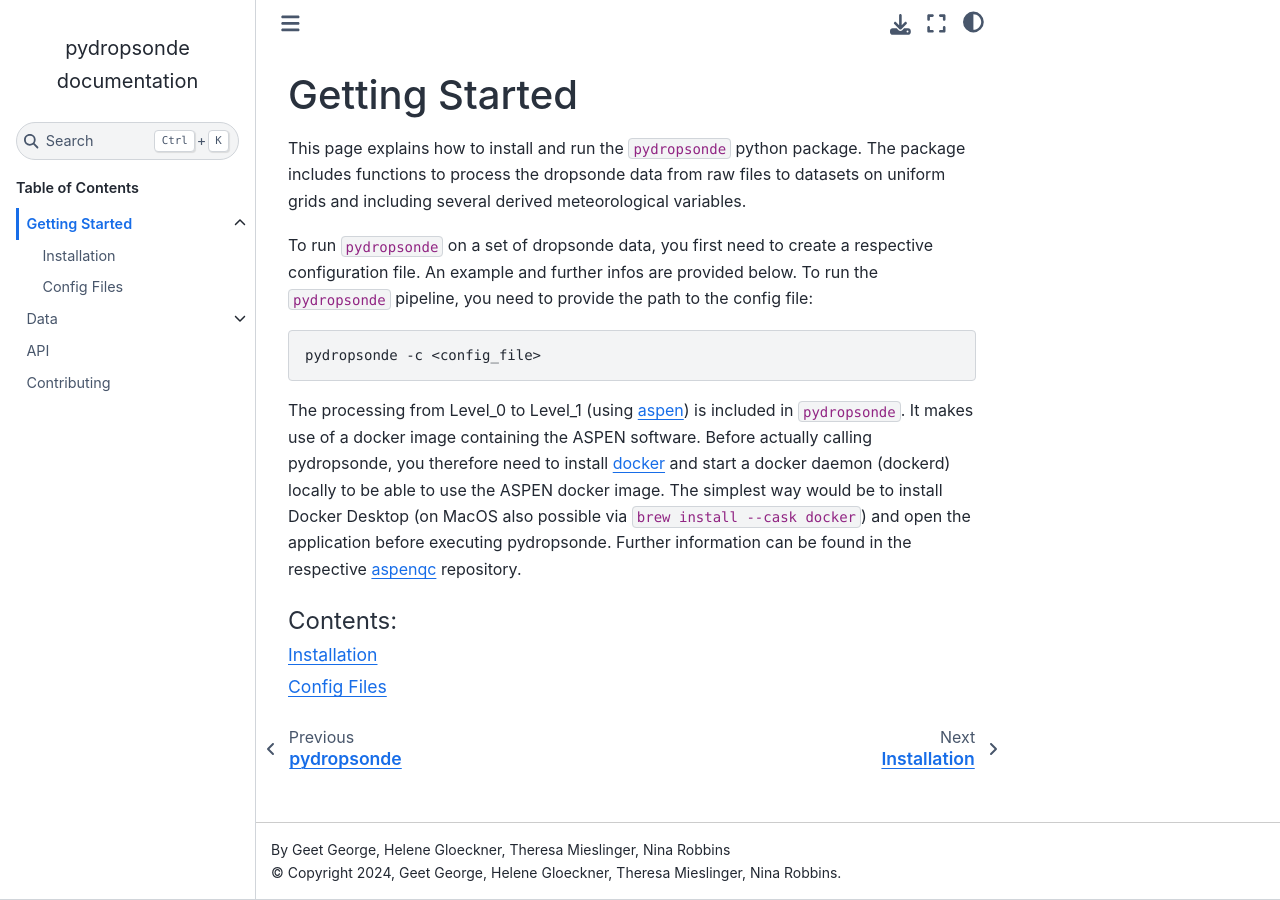
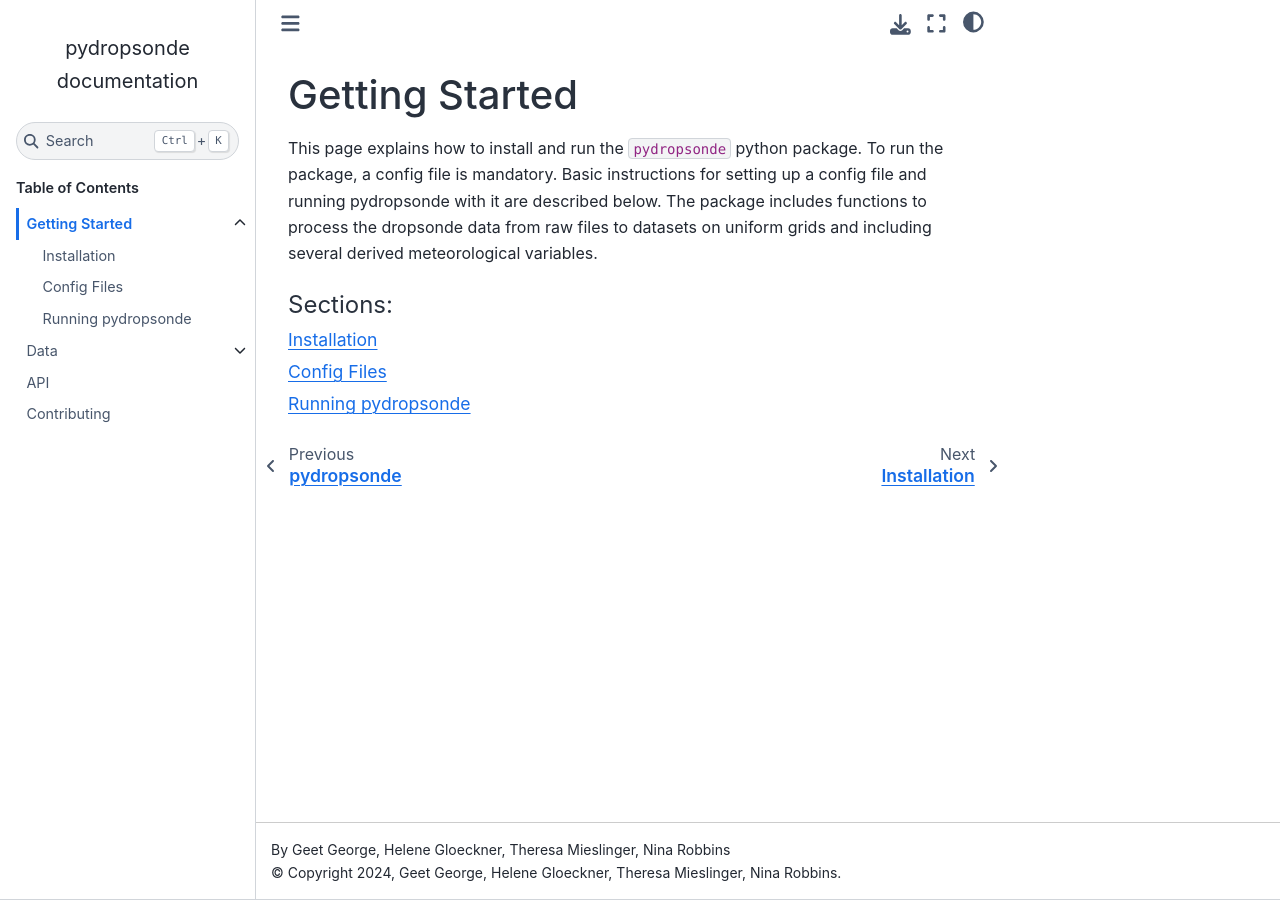
Before and after one commit to tmieslinger/pydropsonde, a Sphinx documentation site: the page built from docs/source/tutorial/index.rst, in a window 1280 px wide. Built offline with Sphinx 7.4.7 and the Sphinx Book theme 1.1.4, drawn with Linux system fonts in a browser that asks for light colours.

Commit message:
Getting Started: move info on running pydropsonde to subpage

```diff
--- a/docs/source/tutorial/index.rst
+++ b/docs/source/tutorial/index.rst
@@ -3,20 +3,15 @@ Getting Started
 
 
 
-This page explains how to install and run the ``pydropsonde`` python package. The package includes functions to process the dropsonde data from raw files to datasets on uniform grids and including several derived meteorological variables.
-
-To run ``pydropsonde`` on a set of dropsonde data, you first need to create a respective configuration file. An example and further infos are provided below. To run the ``pydropsonde`` pipeline, you need to provide the path to the config file:
-
-.. code-block:: bash
-
-        pydropsonde -c <config_file>
+This page explains how to install and run the ``pydropsonde`` python package.
+To run the package, a config file is mandatory. Basic instructions for setting up a config file and running pydropsonde with it are described below.
+The package includes functions to process the dropsonde data from raw files to datasets on uniform grids and including several derived meteorological variables.
 
 
-The processing from Level_0 to Level_1 (using `aspen <https://www.eol.ucar.edu/content/aspen>`_) is included in ``pydropsonde``. It makes use of a docker image containing the ASPEN software. Before actually calling pydropsonde, you therefore need to install `docker <https://www.docker.com/>`_ and start a docker daemon (dockerd) locally to be able to use the ASPEN docker image.
-The simplest way would be to install Docker Desktop (on MacOS also possible via ``brew install --cask docker``) and open the application before executing pydropsonde. Further information can be found in the respective `aspenqc <https://github.com/atmdrops/aspenqc>`_ repository.
-
 .. toctree::
-    :caption: Contents:
+    :caption: Sections:
+    :maxdepth: 1
 
     installation
     configs
+    run
```
Also changed, not shown: docs/source/tutorial/run.rst (added, +21 -0 lines).
